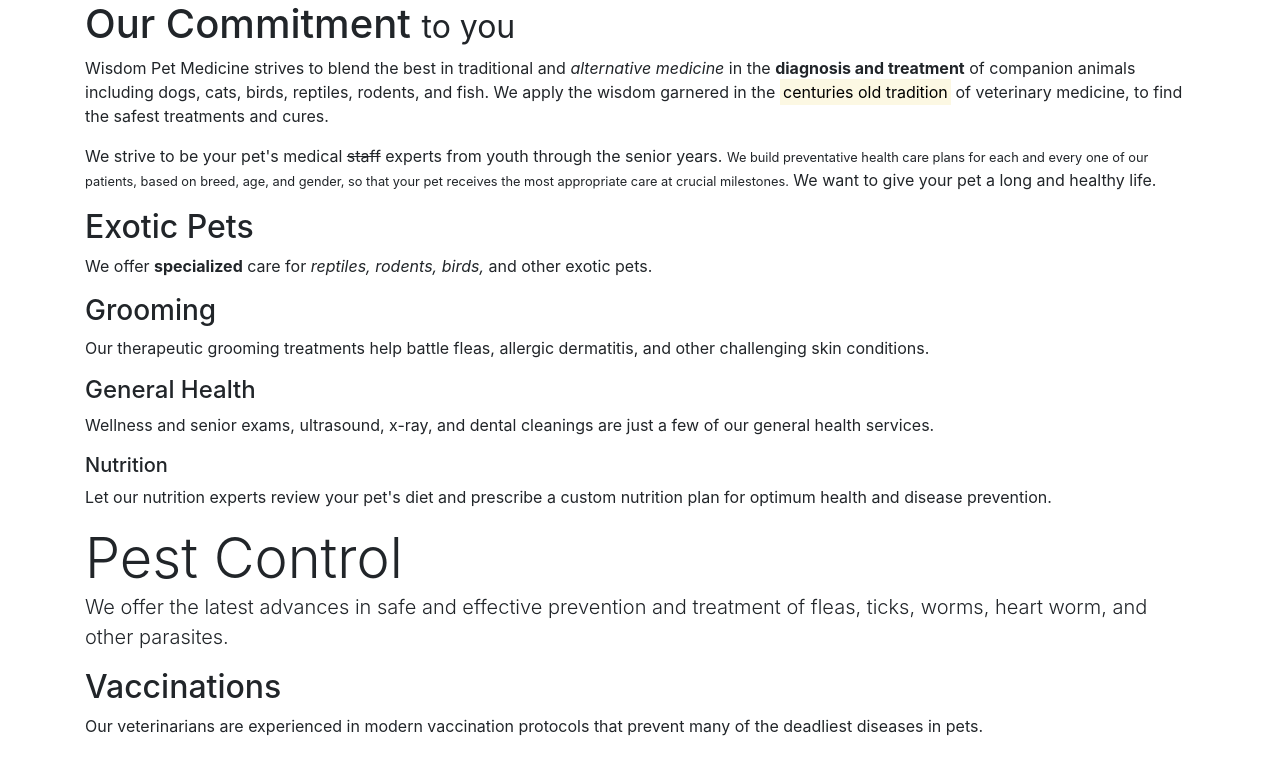
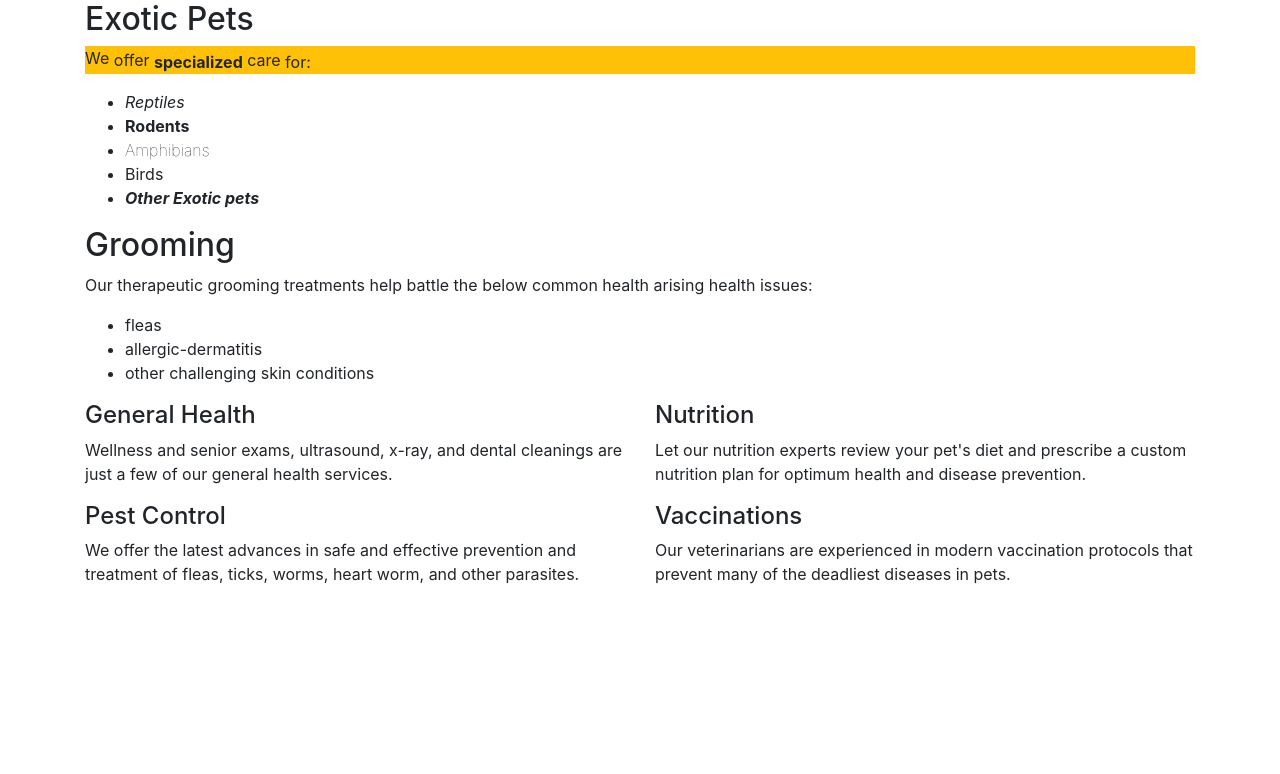
Before and after one commit to msmanawadu/Bootstrap-4, a plain HTML site: page index.html in a window 1280 px wide. Drawn offline with Linux system fonts and the light colour scheme.

Commit message:
Typographic utility classes

```diff
--- a/index.html
+++ b/index.html
@@ -10,33 +10,52 @@
 </head>
 <body>
 
-<div class="container">
-  <section class="content" id="mission">
-    <h1>Our Commitment <small>to you</small></h1>
-    <p>Wisdom Pet Medicine strives to blend the best in traditional and <em>alternative medicine</em> in the <strong>diagnosis and treatment</strong> of companion animals including dogs, cats, birds, reptiles, rodents, and fish. We apply the wisdom garnered in the <mark>centuries old tradition</mark> of veterinary medicine, to find the safest treatments and&nbsp;cures.</p>
-    <p>We strive to be your pet's medical <del>staff</del> experts from youth through the senior years. <small>We build preventative health care plans for each and every one of our patients, based on breed, age, and gender, so that your pet receives the most appropriate care at crucial milestones.</small> We want to give your pet a long and healthy&nbsp;life.</p>
-  </section>
+  <div class="container">
 
-  <section class="content" id="services">
     <h2>Exotic Pets</h2>
-    <p>We offer <strong>specialized</strong> care for <em>reptiles, rodents, birds,</em> and other exotic pets.</p>
+    <p class ="bg-warning">
+      <span class="align-baseline">We</span>
+      <span class="align-middle">offer</span>
+      <span class="align-text-top"><strong>specialized</strong>
+      <span class="align-text-bottom">care</span>
+      <span class="align-top">for:</span>
 
-    <h3>Grooming</h3>
-    <p>Our therapeutic <span>grooming</span> treatments help battle fleas, allergic dermatitis, and other challenging skin conditions.</p>
+    <ul>
+      <li class="font-italic">Reptiles</li>
+      <li class="font-weight-bold">Rodents</li>
+      <li class="font-weight-lighter">Amphibians</li>
+      <li class="font-weight-ligh">Birds</li>
+      <li class="font-weight-bolder font-italic"><a href="#" class="text-decoration-none text-reset">Other Exotic pets</a></li>
+    </ul>
 
-    <h4>General Health</h4>
-    <p>Wellness and senior exams, ultrasound, x-ray, and dental cleanings are just a few of our general health services.</p>
+    <h2>Grooming</h2>
+    <p class ="text-truncate">Our therapeutic <span>grooming</span> treatments help battle the below common health arising health issues:
+    <ul>
+      <li>fleas</li>
+      <li>allergic-dermatitis</li>
+      <li>other challenging skin conditions</li>
+    </ul>
 
-    <h5>Nutrition</h5>
-    <p>Let our nutrition experts review your pet's diet and prescribe a custom nutrition plan for optimum health and disease prevention.</p>
+    <div class="row">
+      <div class="col-6">
+        <h4>General Health</h4>
+        <p>Wellness and senior exams, ultrasound, x-ray, and dental cleanings are just a few of our general health services.</p>
+      </div>
+      <div class="col-6">
+        <h4>Nutrition</h4>
+        <p>Let our nutrition experts review your pet's diet and prescribe a custom nutrition plan for optimum health and disease prevention.</p>
+      </div>
+      <div class="col-6">
+        <h4>Pest Control</h4>
+        <p>We offer the latest advances in safe and effective prevention and treatment of fleas, ticks, worms, heart worm, and other parasites.</p>
+      </div>
+      <div class="col-6">
+        <h4>Vaccinations</h4>
+        <p>Our veterinarians are experienced in modern vaccination protocols that prevent many of the deadliest diseases in pets.</p>
+      </div>
+    </div>
 
-    <div class = "display-4">Pest Control</div>
-    <p class = "lead">We offer the latest advances in safe and effective prevention and treatment of fleas, ticks, worms, heart worm, and other parasites.</p>
-
-    <h2>Vaccinations</h2>
-    <p>Our veterinarians are experienced in modern vaccination protocols that prevent many of the deadliest diseases in pets.</p>
-  </section>
-</div><!-- container -->
+    </div><!-- content container -->
 
 <script src="js/jquery.slim.min.js"></script>
 <script src="js/popper.min.js"></script>
```
